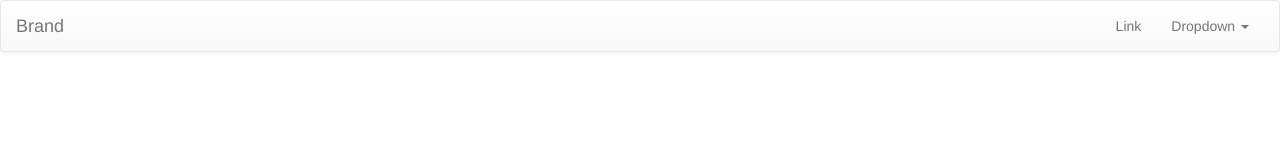
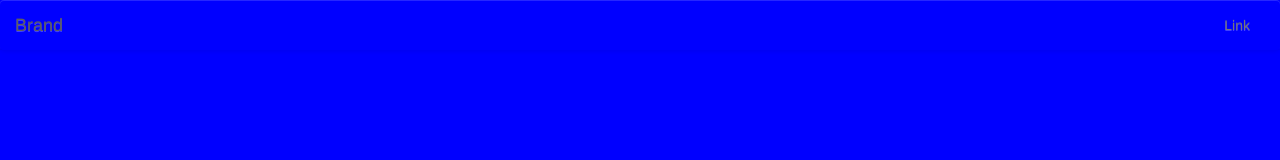
Before and after one commit to CDandu16/Physical-Therapy, a plain HTML site: page index.html in a window 1280 px wide. Drawn offline with nearby package versions, Linux system fonts and the light colour scheme.

Commit message:
added stylesheet
stylesheet

```diff
--- /dev/null
+++ b/css/style.css
@@ -0,0 +1,8 @@
+.navbar-inner{
+    background: transparent;
+    border:  0px;
+}
+
+body{
+    background-color: blue;
+}
--- a/index.html
+++ b/index.html
@@ -2,9 +2,23 @@
 <html>
     <head>
         <title>Healthlink Physical Therapy</title>
+
+        <!-- Latest compiled and minified CSS -->
+        <link rel="stylesheet" href="https://maxcdn.bootstrapcdn.com/bootstrap/3.3.1/css/bootstrap.min.css">
+
+        <!-- Optional theme -->
+        <link rel="stylesheet" href="https://maxcdn.bootstrapcdn.com/bootstrap/3.3.1/css/bootstrap-theme.min.css">
+
+        <link rel="stylesheet" type="text/css" href="css/style.css">
+
+
     </head>
     <body>
-        <nav class="navbar navbar-default">
+
+        <!-- Latest compiled and minified JavaScript -->
+        <script src="https://maxcdn.bootstrapcdn.com/bootstrap/3.3.1/js/bootstrap.min.js"></script>
+
+        <nav class="navbar navbar-default navbar-inner">
           <div class="container-fluid">
             <!-- Brand and toggle get grouped for better mobile display -->
             <div class="navbar-header">
@@ -21,27 +35,12 @@
             <div class="collapse navbar-collapse" id="bs-example-navbar-collapse-1">
               <ul class="nav navbar-nav navbar-right">
                 <li><a href="#">Link</a></li>
-                <li class="dropdown">
-                  <a href="#" class="dropdown-toggle" data-toggle="dropdown" role="button" aria-expanded="false">Dropdown <span class="caret"></span></a>
-                  <ul class="dropdown-menu" role="menu">
-                    <li><a href="#">Action</a></li>
-                    <li><a href="#">Another action</a></li>
-                    <li><a href="#">Something else here</a></li>
-                    <li class="divider"></li>
-                    <li><a href="#">Separated link</a></li>
-                  </ul>
-                </li>
               </ul>
             </div><!-- /.navbar-collapse -->
           </div><!-- /.container-fluid -->
         </nav>
-        <!-- Latest compiled and minified CSS -->
-        <link rel="stylesheet" href="https://maxcdn.bootstrapcdn.com/bootstrap/3.3.1/css/bootstrap.min.css">
 
-        <!-- Optional theme -->
-        <link rel="stylesheet" href="https://maxcdn.bootstrapcdn.com/bootstrap/3.3.1/css/bootstrap-theme.min.css">
 
-        <!-- Latest compiled and minified JavaScript -->
-<script src="https://maxcdn.bootstrapcdn.com/bootstrap/3.3.1/js/bootstrap.min.js"></script>
+
     </body>
 </html>
```
